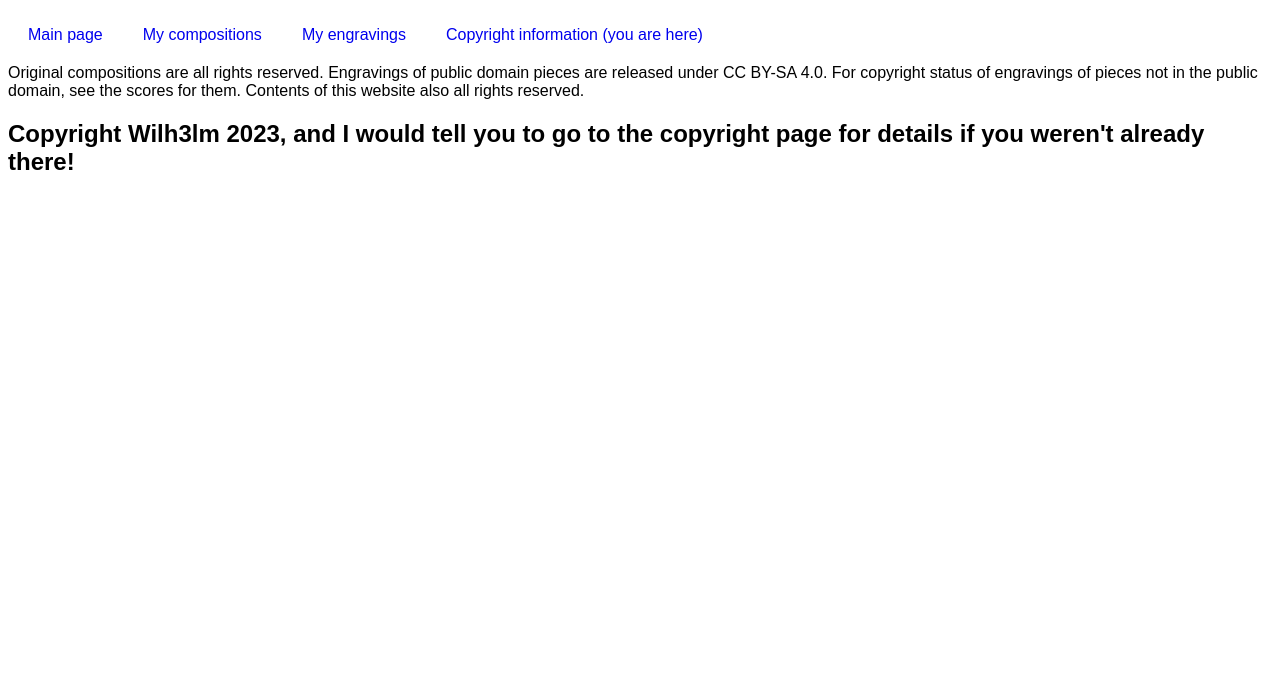
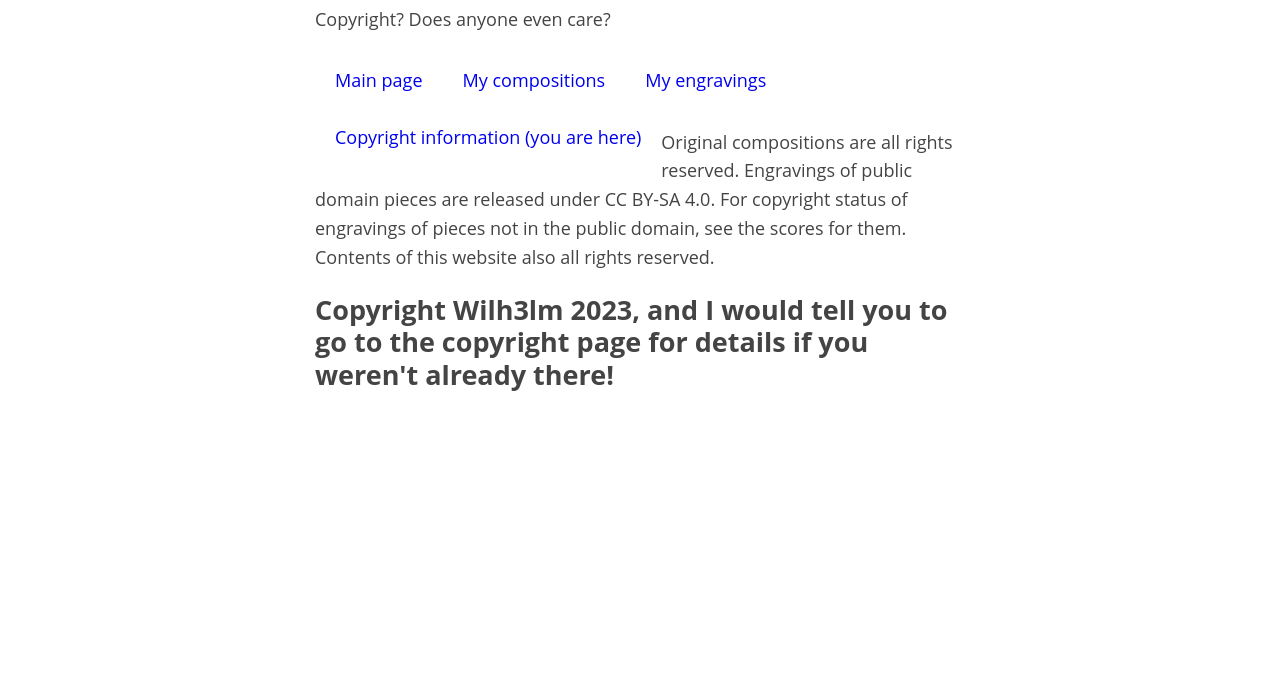
Before and after one commit to WilhelmVonHindenburger/wilhelmvonhindenburger.github.io, a plain HTML site: page copyright.html in a window 1280 px wide. Shown: the part 102-800 px from the top of the page. Drawn offline with Linux system fonts and the light colour scheme.

Commit message:
New CSS!

```diff
--- a/copyright.html
+++ b/copyright.html
@@ -4,23 +4,7 @@
     <title>Wilhelm von Hindenburger's new site</title>
     <meta charset="UTF-8">
     <meta name="viewport" content="width=device-width, initial-scale=1">
-    <style>
-      body {
-          font-family: Arial, Helvetica, sans-serif;
-      }
-      /* Style the navigation bar links */
-      .navbar a {
-          float: left; /* Make sure that the links stay side-by-side */
-          text-align: center; /* Center the text */
-          padding: 14px 20px; /* Add some padding */
-          text-decoration: none; /* Remove underline */
-      }
-      /* Right-aligned link */
-      .navbar a.right {
-          float: right; /* Float a link to the right */
-      }
-
-    </style>
+    <link rel="stylesheet" type="text/css" href="/main.css">
   </head>
   <body>
     <div class="header">
--- /dev/null
+++ b/main.css
@@ -0,0 +1,23 @@
+    h1,h2,h3{
+    line-height:1.2
+}
+body {
+    font-family: Open Sans, Roboto;
+    margin:40px auto;
+    max-width:650px;
+    line-height:1.6;
+    font-size:18px;
+    color:#444;
+    padding:0 10px
+}
+/* Style the navigation bar links */
+.navbar a {
+    float: left; /* Make sure that the links stay side-by-side */
+    text-align: center; /* Center the text */
+    padding: 14px 20px; /* Add some padding */
+    text-decoration: none; /* Remove underline */
+}
+/* Right-aligned link */
+.navbar a.right {
+    float: right; /* Float a link to the right */
+}
```
Also changed, not shown: composition/0.html (+1 -17 lines), composition/1.html (+1 -17 lines), compositions.html (+1 -17 lines), engravings.html (+1 -17 lines).
